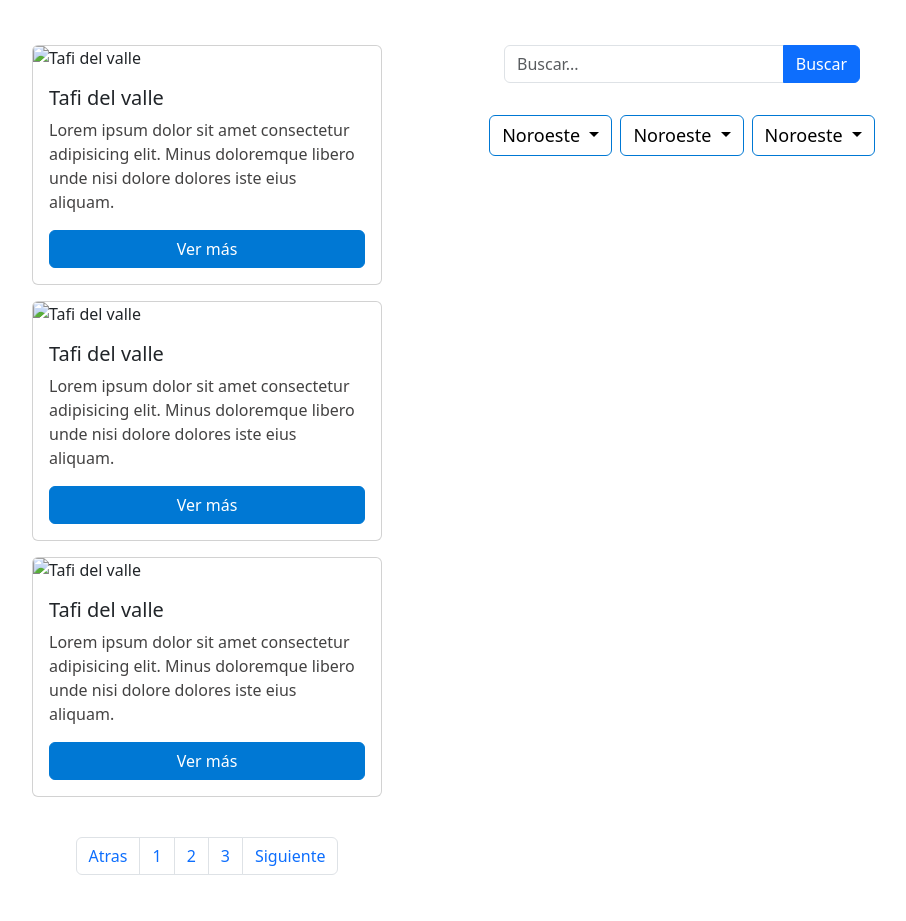
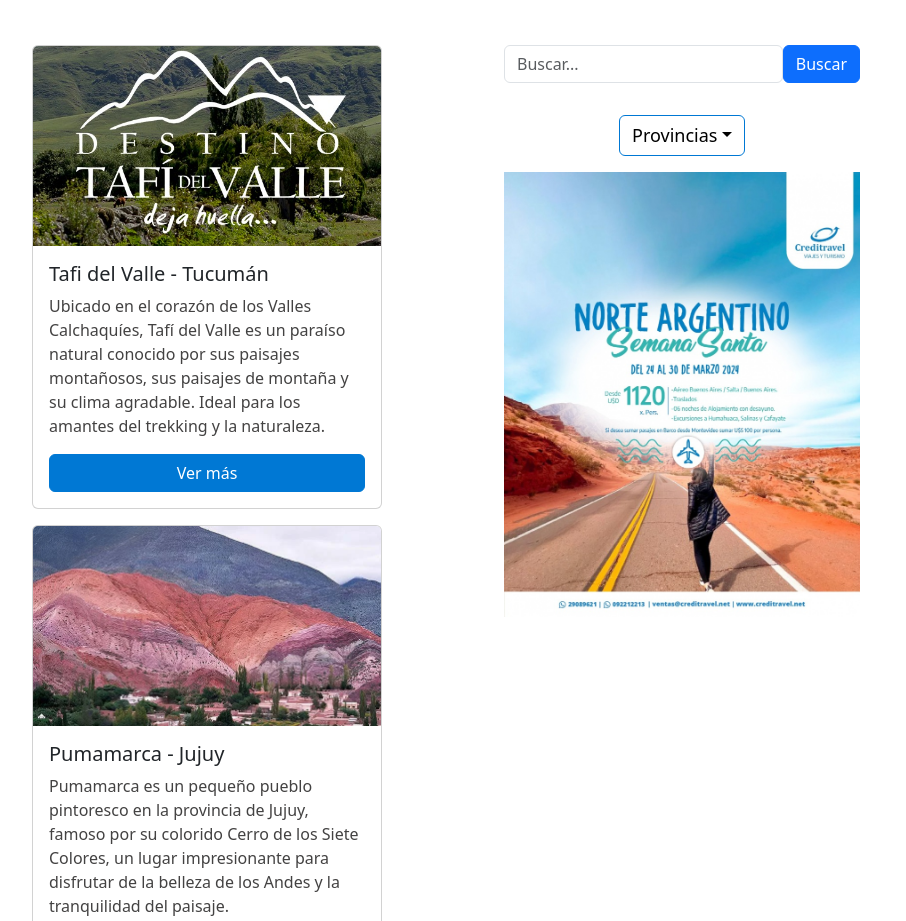
Before and after one commit to FacundoGabriel/blog-viajes-g2, a plain HTML site: page index.html in a window 1280 px wide. Shown: the part 649-1570 px from the top of the page, without its empty margins (148-1054 px from the left). Drawn offline with nearby package versions, Linux system fonts and the light colour scheme; files whose address does not match are found by name.

Commit message:
se actualiza main, se agrega publicidad y se linkea los enlances

```diff
--- a/index.html
+++ b/index.html
@@ -324,137 +324,63 @@
               <div class="row">
                   <div class="col-12 col-sm-6 mb-3 col-lg-12">
                       <div class="card card-custom">
-              <img class="card-img-top" src="img/tafi.jpg" alt="Tafi del valle" />
+                          <img class="card-img-top" src="img/tafi.jpg" alt="Tafi del valle">
                           <div class="card-body">
-                <h5 class="card-title">Tafi del valle</h5>
-                <p class="card-text">
-                  Lorem ipsum dolor sit amet consectetur adipisicing elit.
-                  Minus doloremque libero unde nisi dolore dolores iste eius
-                  aliquam.
-                </p>
-                <a href="#" class="btn btn-card w-100">Ver más</a>
+                              <h5 class="card-title">Tafi del Valle - Tucumán</h5>
+                              <p class="card-text">Ubicado en el corazón de los Valles Calchaquíes, Tafí del Valle es un paraíso natural conocido por sus paisajes montañosos, sus paisajes de montaña y su clima agradable. Ideal para los amantes del trekking y la naturaleza.</p>
+                              <a href="tafi_del_valle.html" class="btn btn-card w-100">Ver más</a>
                           </div>
                       </div>
                   </div>
-          <div class="col-12 col-sm-6 mb-3 col-lg-12">
+                  <div class="col-12 col-sm-6 mb-3 col-lg-12" >
                       <div class="card card-custom">
-              <img class="card-img-top" src="img/tafi.jpg" alt="Tafi del valle" />
+                          <img class="card-img-top" src="img/pumamarca_jujuy.webp" alt="pumamarca_jujuy">
                           <div class="card-body">
-                <h5 class="card-title">Tafi del valle</h5>
-                <p class="card-text">
-                  Lorem ipsum dolor sit amet consectetur adipisicing elit.
-                  Minus doloremque libero unde nisi dolore dolores iste eius
-                  aliquam.
-                </p>
-                <a href="#" class="btn btn-card w-100">Ver más</a>
+                              <h5 class="card-title">Pumamarca - Jujuy</h5>
+                              <p class="card-text">Pumamarca es un pequeño pueblo pintoresco en la provincia de Jujuy, famoso por su colorido Cerro de los Siete Colores, un lugar impresionante para disfrutar de la belleza de los Andes y la tranquilidad del paisaje.</p>
+                              <a href="error404.html" class="btn btn-card w-100">Ver más</a>
                           </div>
                       </div>
                   </div>
-          <div class="col-12 col-sm-6 mb-3 col-lg-12">
+                  <div class="col-12 col-sm-6 mb-3 col-lg-12" >
                       <div class="card card-custom">
-              <img class="card-img-top" src="img/tafi.jpg" alt="Tafi del valle" />
+                          <img class="card-img-top" src="img/cafayate_salta.webp" alt="cafayate">
                           <div class="card-body">
-                <h5 class="card-title">Tafi del valle</h5>
-                <p class="card-text">
-                  Lorem ipsum dolor sit amet consectetur adipisicing elit.
-                  Minus doloremque libero unde nisi dolore dolores iste eius
-                  aliquam.
-                </p>
-                <a href="#" class="btn btn-card w-100">Ver más</a>
+                              <h5 class="card-title">Cafayate - Salta</h5>
+                              <p class="card-text">Famoso por su vino Torrontés, Cafayate se encuentra en la región de los Valles Calchaquíes y ofrece hermosos paisajes de viñedos, montañas y formaciones rocosas. Es el destino ideal para los amantes del buen vino y la gastronomía.</p>
+                              <a href="error404.html" class="btn btn-card w-100">Ver más</a>
                           </div>
                       </div>
                   </div>
               </div>
               <div class="d-flex justify-content-center mt-4">
                   <ul class="pagination">
-            <li class="page-item">
-              <a class="page-link" href="#">Atras</a>
-            </li>
-            <li class="page-item">
-              <a class="page-link" href="#">1</a>
-            </li>
-            <li class="page-item">
-              <a class="page-link" href="#">2</a>
-            </li>
-            <li class="page-item">
-              <a class="page-link" href="#">3</a>
-            </li>
-            <li class="page-item">
-              <a class="page-link" href="#">Siguiente</a>
-            </li>
+                      <li class="page-item"><a class="page-link" href="#">Atras</a></li>
+                      <li class="page-item"><a class="page-link" href="#">1</a></li>
+                      <li class="page-item"><a class="page-link" href="#">2</a></li>
+                      <li class="page-item"><a class="page-link" href="#">3</a></li>
+                      <li class="page-item"><a class="page-link" href="#">Siguiente</a></li>
                   </ul>
               </div>
           </div>
           <div class="col-12 col-lg-4">
               <div class="d-flex flex-column align-items-center mt-3 mt-lg-0">
-          <form class="w-100 mb-3">
-            <div class="input-group">
-              <input type="text" class="form-control" placeholder="Buscar..." aria-label="Buscar" />
+                  <form class="w-100 mb-3 d-flex flex-lg-row">
+                      <input type="text" class="form-control" placeholder="Buscar..." aria-label="Buscar" required>
                       <button class="btn btn-primary" type="submit">Buscar</button>
-            </div>
                   </form>
-          <div class="d-flex flex-column gap-2 flex-lg-row">
                   <div class="dropdown mt-3">
-              <button class="btn dropdown-toggle btn-drop" type="button" data-bs-toggle="dropdown"
-                aria-expanded="false">
-                Noroeste
-              </button>
+                        <button class="btn dropdown-toggle btn-drop" type="button" data-bs-toggle="dropdown" aria-expanded="false">Provincias</button>
                         <ul class="dropdown-menu">
-                <li>
-                  <a class="dropdown-item" href="#">Tucumán</a>
-                </li>
-                <li>
-                  <a class="dropdown-item" href="#">Salta</a>
-                </li>
-                <li>
-                  <a class="dropdown-item" href="#">Jujuy</a>
-                </li>
-              </ul>
-            </div>
-
-              <div class="dropdown mt-3">
-                <button
-                  class="btn dropdown-toggle btn-drop"
-                  type="button"
-                  data-bs-toggle="dropdown"
-                  aria-expanded="false"
-                >
-                  Noroeste
-                </button>
-                <ul class="dropdown-menu">
-                  <li>
-                    <a class="dropdown-item" href="#">Tucumán</a>
-                  </li>
-                  <li>
-                    <a class="dropdown-item" href="#">Salta</a>
-                  </li>
-                  <li>
-                    <a class="dropdown-item" href="#">Jujuy</a>
-                  </li>
-                </ul>
-              </div>
-              <div class="dropdown mt-3">
-                <button
-                  class="btn dropdown-toggle btn-drop"
-                  type="button"
-                  data-bs-toggle="dropdown"
-                  aria-expanded="false"
-                >
-                  Noroeste
-                </button>
-                <ul class="dropdown-menu">
-                  <li>
-                    <a class="dropdown-item" href="#">Tucumán</a>
-                  </li>
-                  <li>
-                    <a class="dropdown-item" href="#">Salta</a>
-                  </li>
-                  <li>
-                    <a class="dropdown-item" href="#">Jujuy</a>
-                  </li>
+                          <li><a class="dropdown-item" href="#">Tucumán</a></li>
+                          <li><a class="dropdown-item" href="#">Salta</a></li>
+                          <li><a class="dropdown-item" href="#">Jujuy</a></li>
                         </ul>
                   </div>
               </div>
+
+              <div class="mt-3">
+                <img src="img/publicidad_main.jpg" class="img-fluid" alt="publicidad">
               </div>
           </div>
       </div>
```
Also changed, not shown: img/cafayate_salta.webp (added), img/publicidad_main.jpg (added), img/pumamarca_jujuy.webp (added), img/tafi.jpg (added). Lines whose indentation alone changed are shown as unchanged.
